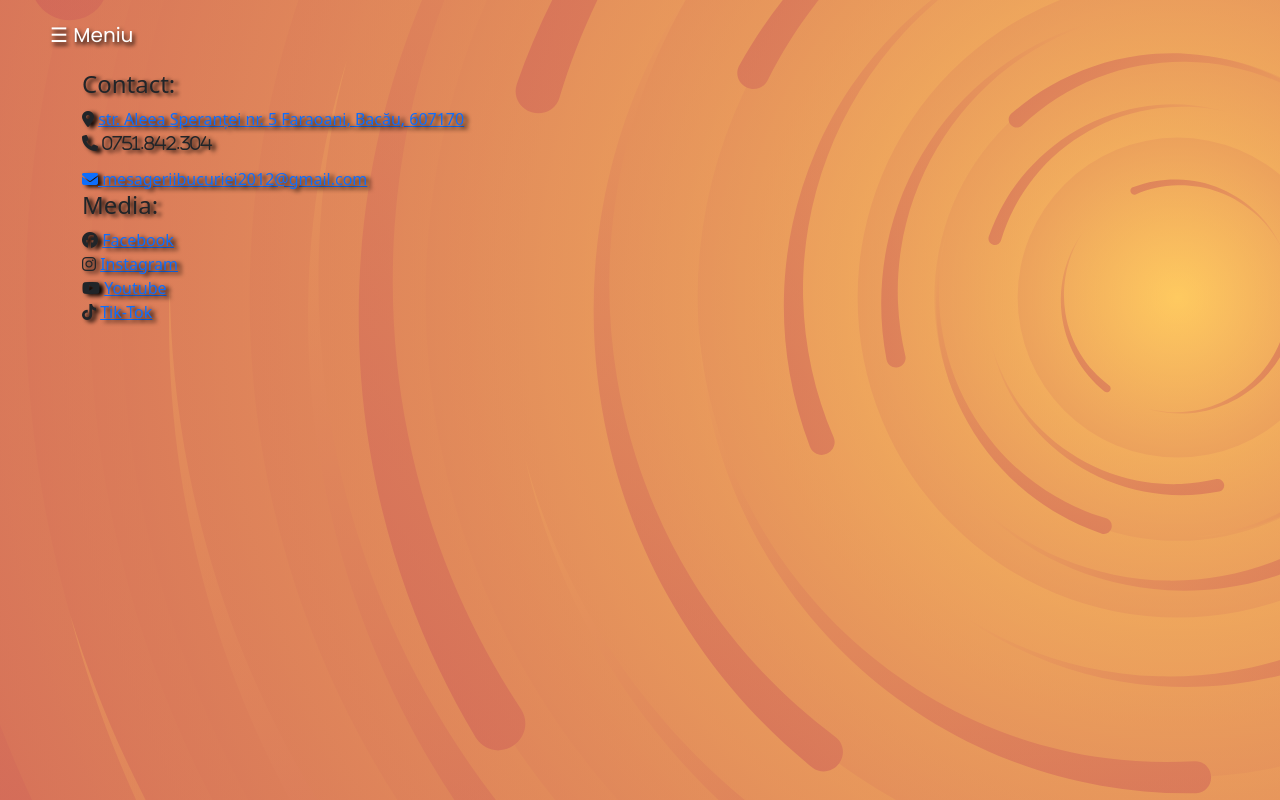
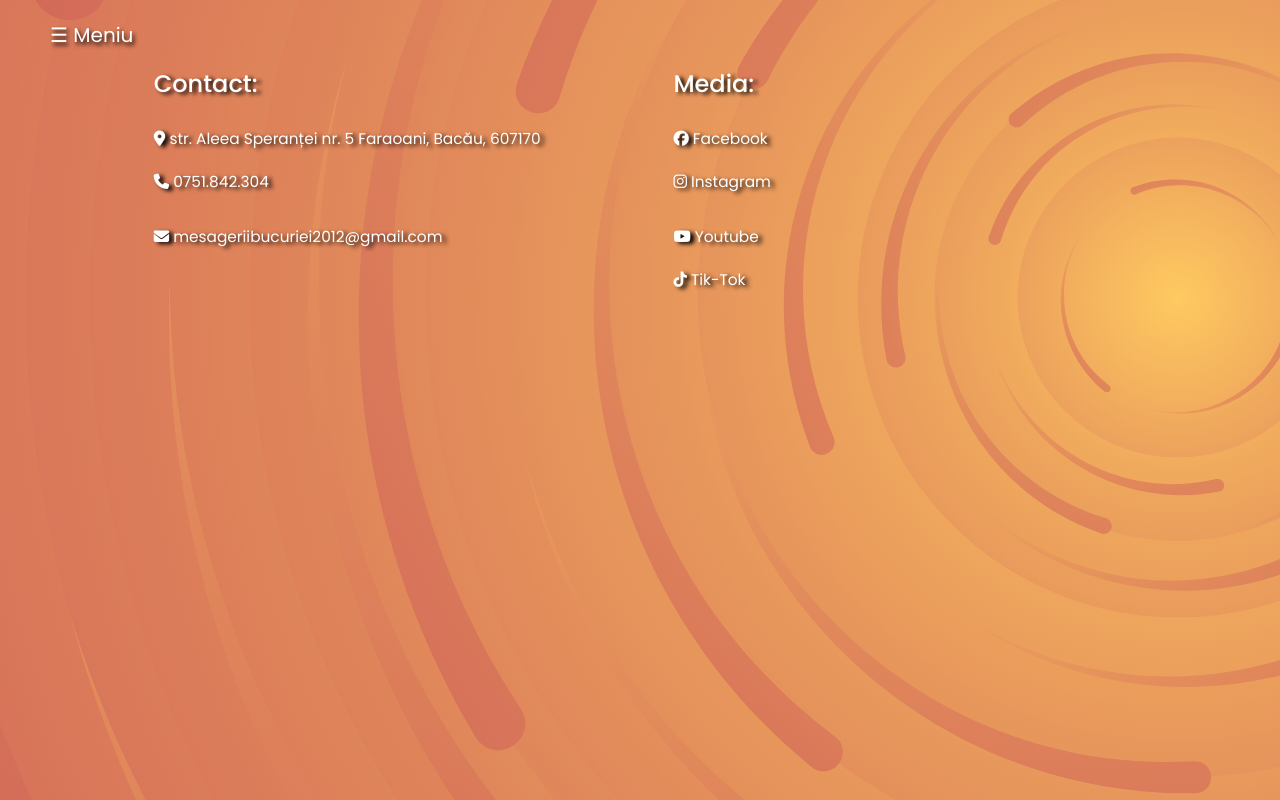
Before and after one commit to iulianduma/FR-IOC-ECHIPA1, a plain HTML site: page Proiect IOC/contact.html in a window 1280 px wide. Drawn offline with nearby package versions, Linux system fonts and the light colour scheme; a web font is replaced by a local one.

Commit message:
Add files via upload
stilizarea paginii contact gata

```diff
--- a/Proiect IOC/css/contact.css
+++ b/Proiect IOC/css/contact.css
@@ -1 +1,107 @@
 /* Customizarea elementelor  */
+body {
+  font-family: "Poppins", sans-serif;
+  font-weight: 400;
+  font-style: normal;
+  font-size: 18px;
+  color: white;
+  text-shadow: 4px 2px 4px #000000;
+}
+
+.meniu_nav{
+  text-decoration: none;
+}
+.meniu_nav a:hover {
+
+  /* text-shadow: 0 0 1px #ffca60, 0 0 3px #ca5757;*/
+   cursor: pointer;
+   color: #14124c;
+   font-weight: bold;
+ }
+
+ .container {
+  display: grid;
+  grid-template-columns: 0.1fr 1fr 1fr 0.01fr;
+  grid-template-rows: min-content max-content max-content max-content max-content;
+  gap: 20px 22px;
+  grid-auto-flow: row dense;
+  grid-template-areas:
+    ". Contact Media ."
+    ". locatie facebook ."
+    ". telefon instagram ."
+    ". email youtube ."
+    ". . tik-tok .";
+
+  font-family: "Poppins", sans-serif;
+  text-align: justify;
+  font-size: 1.2vw;
+  color: white;
+}
+
+i {
+  color: white;
+  text-shadow: 4px 2px 4px #000000;
+}
+
+.telefon {
+  grid-area: telefon;
+}
+
+.telefon p{
+  color: white;
+  font-family: "Poppins", sans-serif;
+  text-align: justify;
+  font-size: 1.2vw;
+  text-shadow: 4px 2px 4px #000000;
+}
+
+.email {
+  grid-area: email;
+}
+
+.container a{
+  text-decoration: none;
+  color: white;
+  font-family: "Poppins", sans-serif;
+  text-align: justify;
+  font-size: 1.2vw;
+  text-shadow: 4px 2px 4px #000000;
+}
+
+.email a:hover
+.locatie a:hover
+.facebook a:hover
+.instagram a:hover
+.tik-tok a:hover{
+  cursor: pointer;
+  color: white;
+  font-weight: bold;
+}
+
+.Contact {
+  grid-area: Contact;
+}
+
+.locatie {
+  grid-area: locatie;
+}
+
+.Media {
+  grid-area: Media;
+}
+
+.facebook {
+  grid-area: facebook;
+}
+
+.instagram {
+  grid-area: instagram;
+}
+
+.youtube {
+  grid-area: youtube;
+}
+
+.tik-tok {
+  grid-area: tik-tok;
+}
```
